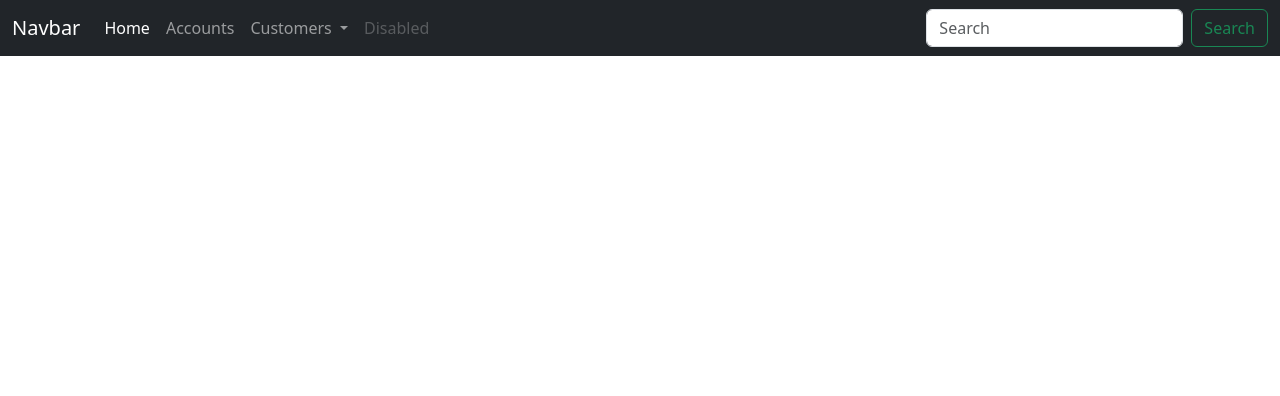
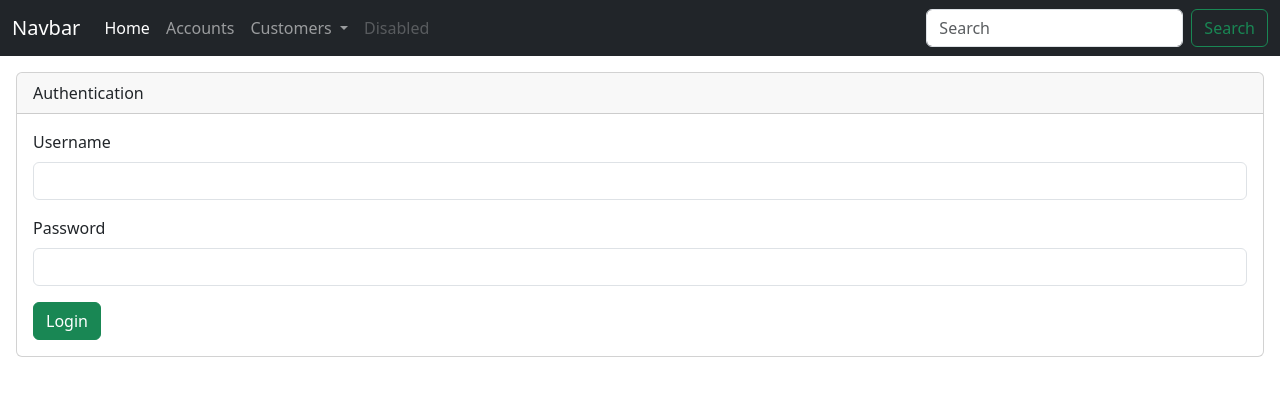
Before and after one commit to saadBr/Digital-Banking, an Angular app in the folder ebanking-frontend/: page /login in a window 1280 px wide. Before the commit this address led to /. Shown: the top 396 px of the page. Built offline with nearby package versions, Linux system fonts and the light colour scheme.

Commit message:
feat: add login page and configure routing

```diff
--- a/ebanking-frontend/src/app/app.routes.ts
+++ b/ebanking-frontend/src/app/app.routes.ts
@@ -4,8 +4,11 @@ import {Accounts} from './accounts/accounts';
 import {NgModule} from '@angular/core';
 import {NewCustomer} from './new-customer/new-customer';
 import {CustomerAccounts} from './customer-accounts/customer-accounts';
+import {Login} from './login/login';
 
 export const routes: Routes = [
+  {path:"", redirectTo:"/login", pathMatch:"full"},
+  {path: "login", component:Login},
   {path: "customers", component:Customers},
   {path: "accounts", component:Accounts},
   {path: "new-customer", component:NewCustomer},
--- a/ebanking-frontend/src/app/app.ts
+++ b/ebanking-frontend/src/app/app.ts
@@ -4,10 +4,11 @@ import { Navbar} from './navbar/navbar';
 import {FormsModule, ReactiveFormsModule} from '@angular/forms';
 import {Customers} from './customers/customers';
 import {Accounts} from './accounts/accounts';
+import {Login} from './login/login';
 
 @Component({
   selector: 'app-root',
-  imports: [RouterOutlet,Navbar,FormsModule,Customers,Accounts,ReactiveFormsModule],
+  imports: [RouterOutlet,Navbar,FormsModule,Customers,Accounts,ReactiveFormsModule,Login],
   templateUrl: './app.html',
   styleUrl: './app.css'
 })
--- /dev/null
+++ b/ebanking-frontend/src/app/login/login.html
@@ -0,0 +1,18 @@
+<div class="p-3">
+  <div class="card">
+    <div class="card-header">Authentication</div>
+    <div class="card-body">
+      <form [formGroup]="formLogin" (ngSubmit)="handleLogin()">
+        <div class="mb-3">
+          <label class="form-label">Username</label>
+          <input type="text" class="form-control" formControlName="username">
+        </div>
+        <div class="mb-3">
+          <label class="form-label">Password</label>
+          <input type="password" class="form-control" formControlName="password">
+        </div>
+        <button class="btn btn-success">Login</button>
+      </form>
+    </div>
+  </div>
+</div>
--- /dev/null
+++ b/ebanking-frontend/src/app/login/login.ts
@@ -0,0 +1,26 @@
+import { Component, OnInit } from '@angular/core';
+import {CommonModule} from '@angular/common';
+import {FormBuilder, FormGroup, ReactiveFormsModule} from '@angular/forms';
+
+@Component({
+  selector: 'app-login',
+  imports: [CommonModule, ReactiveFormsModule],
+  templateUrl: './login.html',
+  styleUrl: './login.css'
+})
+export class Login implements OnInit{
+  formLogin!: FormGroup;
+  constructor(private fb : FormBuilder) {
+  }
+
+  ngOnInit(): void {
+        this.formLogin=this.fb.group({
+          username:this.fb.control(""),
+          password:this.fb.control("")
+        })
+    }
+
+  handleLogin() {
+    console.log(this.formLogin.value);
+  }
+}
```
Also changed, not shown: ebanking-frontend/src/app/services/auth.service.ts (added, +9 -0 lines), ebanking-frontend/src/app/login/login.css (added), 2 other files (tests, documents, lock files or other folders).
